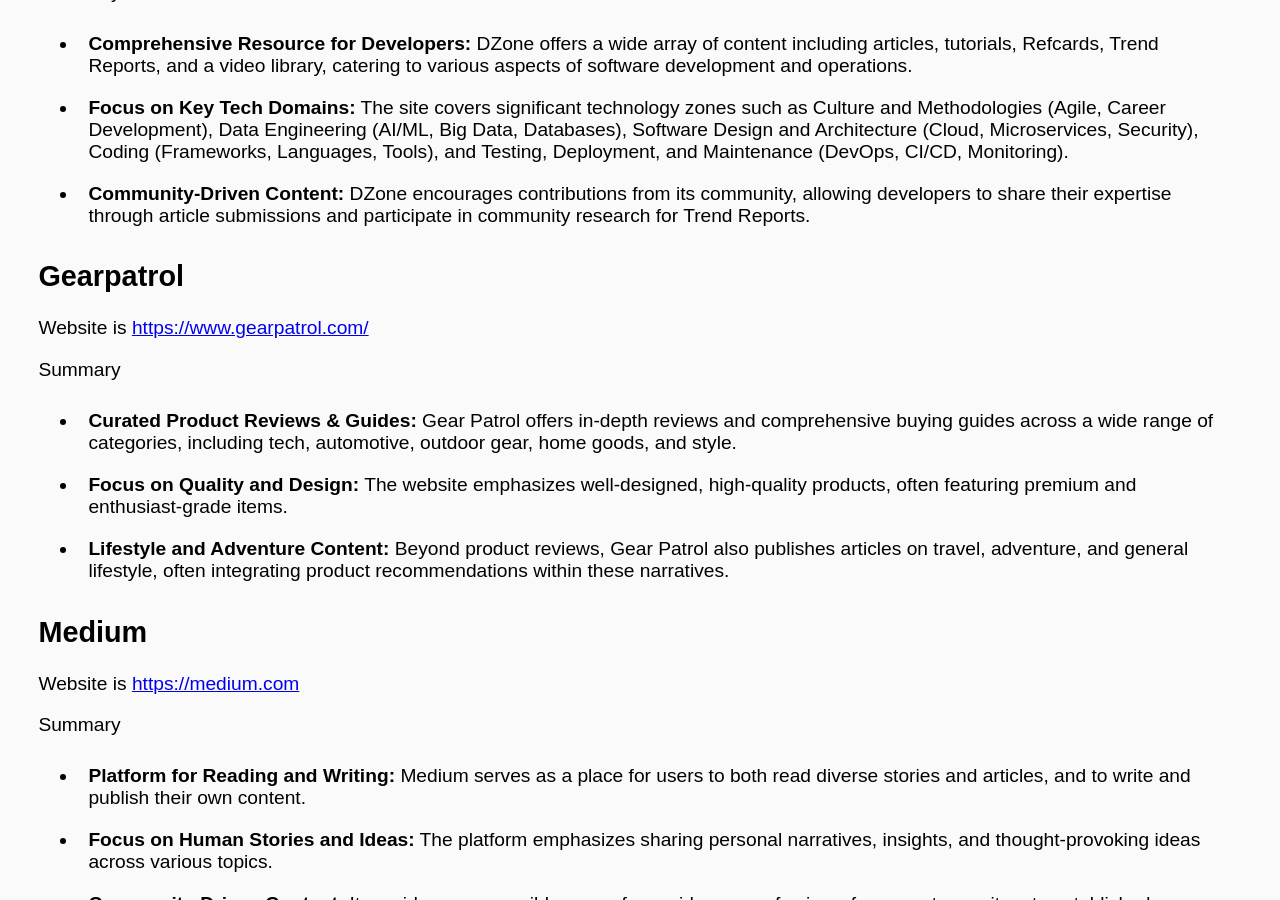
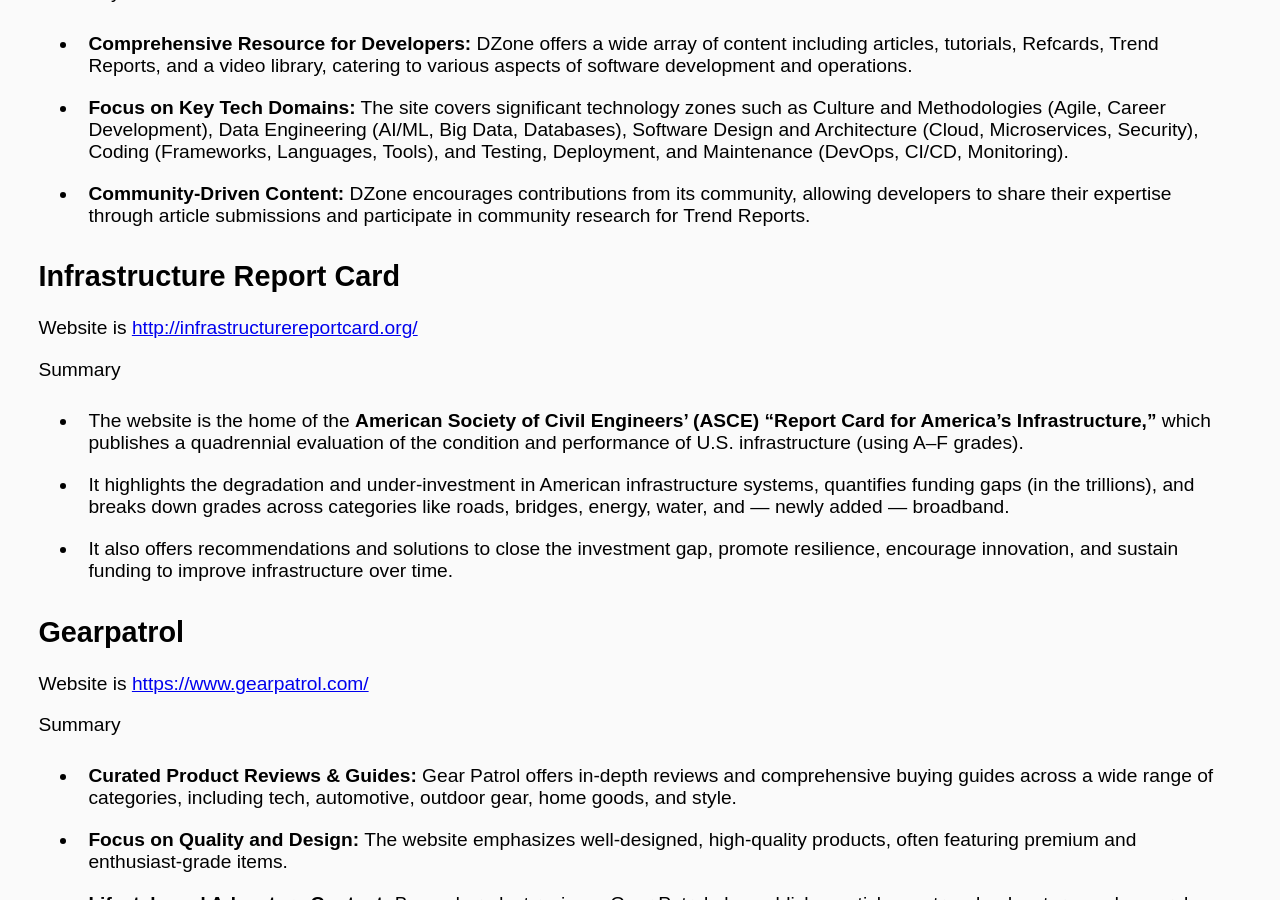
Before and after one commit to ivarada/ivarada.github.io, a Jekyll site: the page built from websites.md, in a window 1280 px wide and 900 px high, scrolled down 425 px. Built offline with Jekyll 4.4.1, drawn with Linux system fonts in a browser that asks for light colours.

Commit message:
Add Infrastructure Report Card website details
Added a new section for the Infrastructure Report Card website, detailing its purpose and key highlights.

```diff
--- a/websites.md
+++ b/websites.md
@@ -12,6 +12,15 @@
 * **Comprehensive Resource for Developers:** DZone offers a wide array of content including articles, tutorials, Refcards, Trend Reports, and a video library, catering to various aspects of software development and operations.
 * **Focus on Key Tech Domains:** The site covers significant technology zones such as Culture and Methodologies (Agile, Career Development), Data Engineering (AI/ML, Big Data, Databases), Software Design and Architecture (Cloud, Microservices, Security), Coding (Frameworks, Languages, Tools), and Testing, Deployment, and Maintenance (DevOps, CI/CD, Monitoring).
 * **Community-Driven Content:** DZone encourages contributions from its community, allowing developers to share their expertise through article submissions and participate in community research for Trend Reports.
+
+## Infrastructure Report Card
+Website is [http://infrastructurereportcard.org/](http://infrastructurereportcard.org/)
+
+Summary
+* The website is the home of the **American Society of Civil Engineers’ (ASCE) “Report Card for America’s Infrastructure,”** which publishes a quadrennial evaluation of the condition and performance of U.S. infrastructure (using A–F grades).
+* It highlights the degradation and under-investment in American infrastructure systems, quantifies funding gaps (in the trillions), and breaks down grades across categories like roads, bridges, energy, water, and — newly added — broadband.
+* It also offers recommendations and solutions to close the investment gap, promote resilience, encourage innovation, and sustain funding to improve infrastructure over time.
+
 
 ## Gearpatrol
 
```
